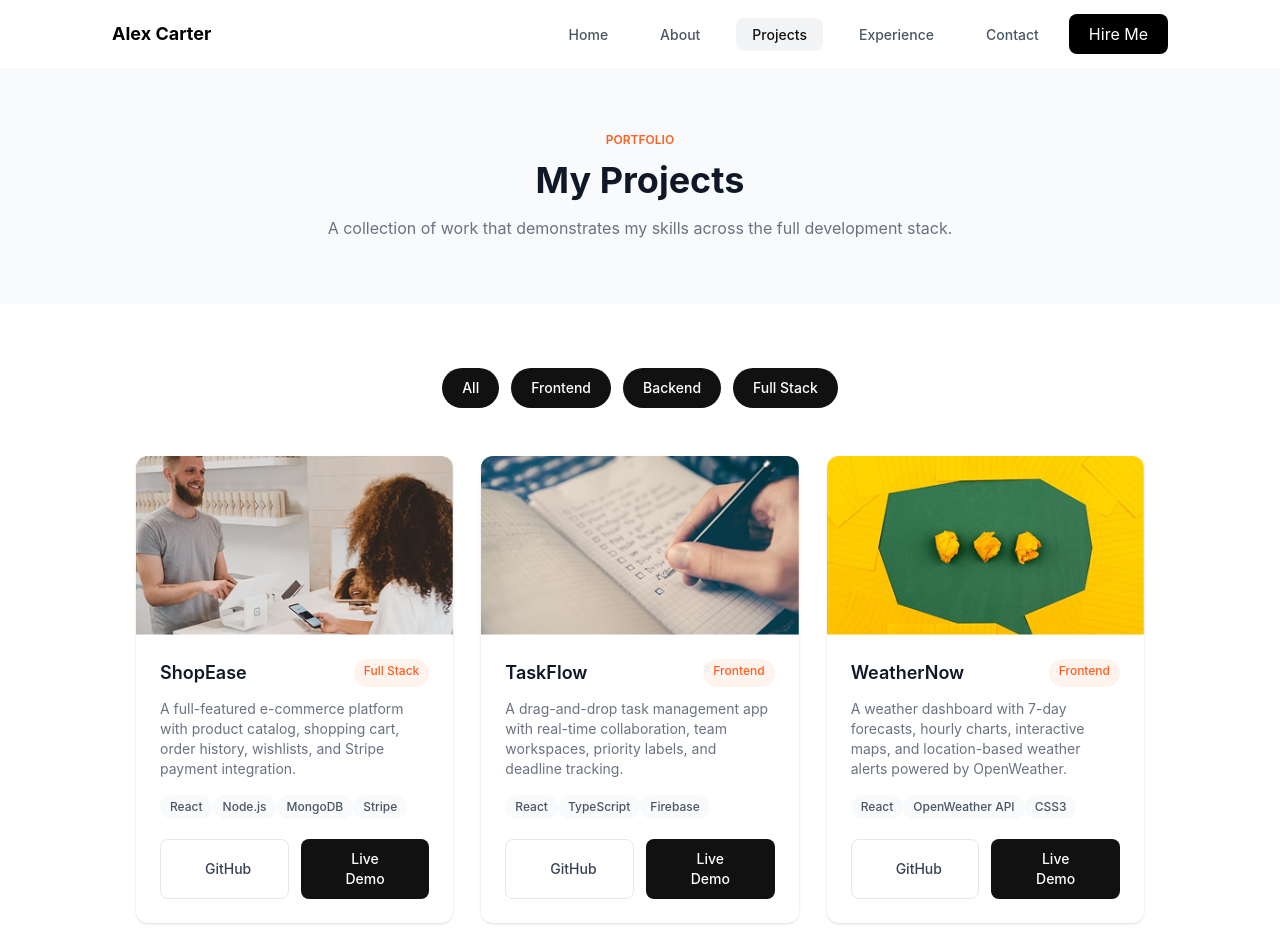
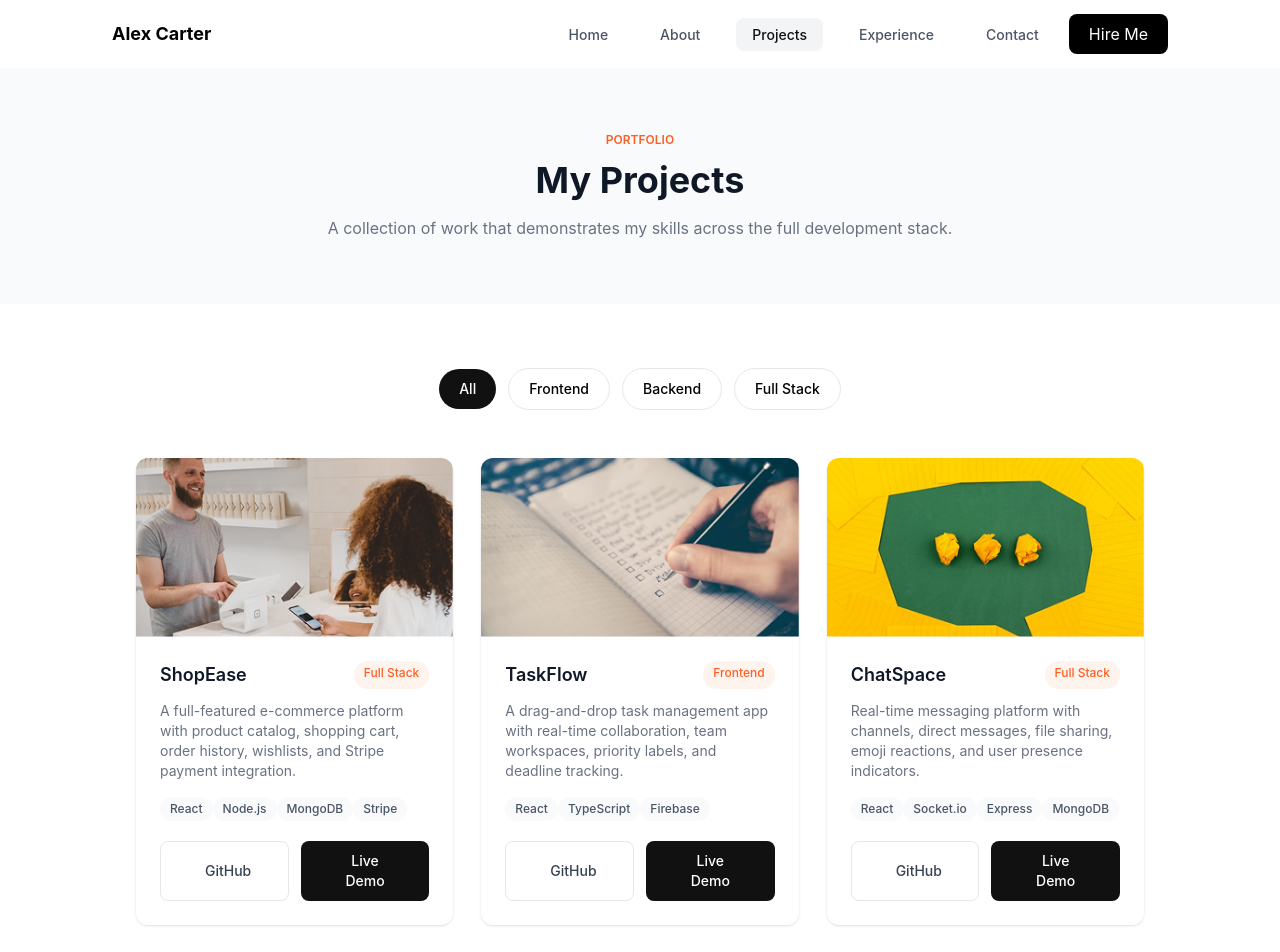
Before and after one commit to bando9/koda-b1-weekly2.1, a React (Vite) app: page /project in a window 1280 px wide. Shown: the top 952 px of the page. Built offline with nearby package versions, Linux system fonts and the light colour scheme.

Commit message:
feat: implement filter, yup validation, messages schema

```diff
--- a/package.json
+++ b/package.json
@@ -10,6 +10,7 @@
     "preview": "vite preview"
   },
   "dependencies": {
+    "@hookform/resolvers": "^5.9.1",
     "@tabler/icons-react": "^3.49.0",
     "@tailwindcss/vite": "^4.3.3",
     "react": "^19.2.8",
@@ -17,7 +18,8 @@
     "react-hook-form": "^7.90.0",
     "react-router": "^8.4.0",
     "tailwindcss": "^4.3.3",
-    "uuid": "^14.0.3"
+    "uuid": "^14.0.3",
+    "yup": "^1.7.1"
   },
   "devDependencies": {
     "@eslint/js": "^10.0.1",
--- a/src/features/contact/data/index.js
+++ b/src/features/contact/data/index.js
@@ -26,28 +26,28 @@ export const inputs = [
     title: "Full Name",
     ph: "Jordan Smith",
     type: "text",
-    required: true,
+    isRequired: true,
   },
   {
     nameFor: "email",
     title: "Email Address",
     ph: "you@example.com",
     type: "email",
-    required: true,
+    isRequired: true,
   },
   {
     nameFor: "phone",
     title: "Phone Number",
     ph: "+1 (415) 555-0100",
     type: "tel",
-    required: false,
+    isRequired: false,
   },
   {
     nameFor: "subject",
     title: "Subject",
     ph: "Project inquiry",
     type: "text",
-    required: true,
+    isRequired: true,
   },
 ];
 
--- a/src/features/contact/input.jsx
+++ b/src/features/contact/input.jsx
@@ -1,26 +1,34 @@
 export default function Input({
-  required,
+  isRequired = false,
   register,
   title,
   nameFor,
   ph,
   rules,
   type = "text",
+  errors = {},
   ...props
 }) {
+  const errorMessage = errors[nameFor]?.message;
+
   return (
     <div className="flex flex-col space-y-1.5">
       <label htmlFor={nameFor} className="font-medium text-sm">
-        {title} {required ? <span className="text-[#FF6467]">*</span> : ""}
+        {title} {isRequired ? <span className="text-[#FF6467]">*</span> : ""}
       </label>
       <input
         {...(register ? register(nameFor, rules) : {})}
         placeholder={ph}
         type={type}
         id={nameFor}
+        className="border border-[#E5E7EB] py-3 px-4 rounded-lg"
         {...props}
-        className="border border-[#E5E7EB] py-3 px-4 rounded-lg"
       />
+      {errorMessage ? (
+        <span className="text-xs lg:text-sm text-red-500">{errorMessage}</span>
+      ) : (
+        <span></span>
+      )}
     </div>
   );
 }
--- /dev/null
+++ b/src/features/contact/schema/index.js
@@ -0,0 +1,22 @@
+import * as yup from "yup";
+
+export const messagesSchema = yup.object({
+  name: yup
+    .string()
+    .trim()
+    .matches(/^[^0-9]*$/, "Input tidak boleh mengandung angka")
+    .required("Full Name wajib diisi"),
+  email: yup
+    .string()
+    .trim()
+    .email("Format email tidak valid")
+    .required("Email Address wajib diisi"),
+  phone: yup.string().trim().optional(),
+  subject: yup.string().trim().required("Subject wajib diisi"),
+  country: yup.string().trim().optional(),
+  message: yup
+    .string()
+    .trim()
+    .min(10, "Message minimal 10 karakter")
+    .required("Message wajib diisi"),
+});
--- a/src/features/home/data/index.js
+++ b/src/features/home/data/index.js
@@ -37,34 +37,6 @@ export const skills = [
   "Git",
 ];
 
-export const projects = [
-  {
-    id: 1,
-    src: "work1",
-    title: "ShopEase",
-    description:
-      "A full-featured e-commerce platform with product catalog, cart management, and Stripe payment integration.",
-    technologies: ["React", "Node.js", "MongoDB", "Stripe"],
-  },
-  {
-    id: 2,
-    src: "work2",
-    title: "TaskFlow",
-    description:
-      "A drag-and-drop task manager with real-time collaboration, team workspaces, and deadline tracking.",
-    technologies: ["React", "TypeScript", "Firebase"],
-  },
-
-  {
-    id: 3,
-    src: "work3",
-    title: "ChatSpace",
-    description:
-      "Real-time messaging platform with channels, direct messages, file sharing, and emoji reactions.",
-    technologies: ["React", "Socket.io", "Express", "MongoDB"],
-  },
-];
-
 export const testimonials = [
   {
     id: 1,
--- a/src/features/project/data/index.js
+++ b/src/features/project/data/index.js
@@ -19,6 +19,15 @@ export const projects = [
   },
   {
     id: 3,
+    title: "ChatSpace",
+    src: "work3",
+    description:
+      "Real-time messaging platform with channels, direct messages, file sharing, emoji reactions, and user presence indicators.",
+    label: "Full Stack",
+    techs: ["React", "Socket.io", "Express", "MongoDB"],
+  },
+  {
+    id: 4,
     title: "WeatherNow",
     src: "work3",
     description:
@@ -26,15 +35,7 @@ export const projects = [
     label: "Frontend",
     techs: ["React", "OpenWeather API", "CSS3"],
   },
-  {
-    id: 4,
-    title: "ChatSpace",
-    src: "work3",
-    description:
-      "Real-time messaging platform with channels, direct messages, file sharing, emoji reactions, and user presence indicators.",
-    label: "Full Stack",
-    techs: ["React", "Socket.io", "Express", "MongoDB"],
-  },
+
   {
     id: 5,
     title: "PortfolioGen",
@@ -54,3 +55,10 @@ export const projects = [
     techs: ["Next.js", "PostgreSQL", "Prisma", "TypeScript"],
   },
 ];
+
+export const categories = [
+  { id: "all", label: "All" },
+  { id: "frontend", label: "Frontend" },
+  { id: "Backend", label: "Backend" },
+  { id: "full stack", label: "Full Stack" },
+];
--- a/src/pages/contact/index.jsx
+++ b/src/pages/contact/index.jsx
@@ -13,11 +13,21 @@ import {
   initialForm,
   inputs,
 } from "../../features/contact/data";
+import { messagesSchema } from "../../features/contact/schema";
+import { yupResolver } from "@hookform/resolvers/yup";
 
 export default function Contact() {
-  const { register, handleSubmit, reset } = useForm({
+  const {
+    register,
+    handleSubmit,
+    reset,
+    formState: { errors },
+  } = useForm({
+    resolver: yupResolver(messagesSchema),
     defaultValues: initialForm,
   });
+
+  // console.log(errors);
 
   const [messages, setMessages] = useState(() => {
     try {
@@ -36,7 +46,7 @@ export default function Contact() {
       ...data,
     };
 
-    setMessages((prevMessages) => [createMessage, ...prevMessages]);
+    setMessages((prevMessages) => [...prevMessages, createMessage]);
 
     reset();
   }
@@ -65,12 +75,13 @@ export default function Contact() {
             {inputs.map((input, i) => (
               <Input
                 key={i}
-                required={input.required}
+                isRequired={input.isRequired}
                 ph={input.ph}
                 title={input.title}
                 nameFor={input.nameFor}
                 type={input.type}
                 register={register}
+                errors={errors}
               />
             ))}
           </div>
@@ -80,6 +91,7 @@ export default function Contact() {
             register={register}
             nameFor="country"
             type="text"
+            errors={errors}
           />
 
           <div className="flex flex-col space-y-1.5">
@@ -92,6 +104,13 @@ export default function Contact() {
               placeholder="Tell me about your project or what you need help with..."
               {...register("message")}
             />
+            {errors.message?.message ? (
+              <span className="text-xs lg:text-sm text-red-500">
+                {errors.message?.message}
+              </span>
+            ) : (
+              <span></span>
+            )}
           </div>
 
           <div>
@@ -140,7 +159,7 @@ export default function Contact() {
               Send Message
             </button>
             <button
-              type="click"
+              type="button"
               onClick={handleReset}
               className="px-8 py-3 border-[#E5E7EB] border-2 rounded-lg"
             >
--- a/src/pages/home/index.jsx
+++ b/src/pages/home/index.jsx
@@ -5,14 +5,12 @@ import SectionHeading from "../../features/home/components/section-heading";
 import CardHomeTestimonial from "../../features/home/components/card-home-testimonial";
 
 import { Link } from "react-router";
-import {
-  abouts,
-  projects,
-  skills,
-  testimonials,
-} from "../../features/home/data";
+import { abouts, skills, testimonials } from "../../features/home/data";
+import { projects } from "../../features/project/data";
 
 export default function Home() {
+  const showProjects = projects.slice(0, 3);
+
   return (
     <>
       <section
@@ -113,8 +111,7 @@ export default function Home() {
           <SectionHeading
             label="Technical Skills"
             title="What I Work With"
-            description="A snapshot of the tools and technologies I use to build modern
-                web applications."
+            description="A snapshot of the tools and technologies I use to build modern web applications."
           />
 
           <div className="space-y-3 space-x-4 mt-17 flex flex-wrap items-center justify-center">
@@ -135,7 +132,7 @@ export default function Home() {
           />
 
           <div className="mt-15 px-6 space-y-8 lg:space-y-0 lg:flex lg:space-x-7">
-            {projects.map((project) => (
+            {showProjects.map((project) => (
               <CardHomeWork
                 key={project.id}
                 src={project.src}
--- a/src/pages/project/index.jsx
+++ b/src/pages/project/index.jsx
@@ -1,18 +1,17 @@
 import { useState } from "react";
 import Header from "../../components/header";
 import Card from "../../features/project/card";
-import { projects } from "../../features/project/data";
+import { categories, projects } from "../../features/project/data";
 
 export default function Project() {
   const [filter, setFilter] = useState("all");
 
-  const activeFilter = "bg-[#111111] text-white";
-
-  const filteredProjects = projects.filter((project) => {
-    return project.label.toLocaleLowerCase() == filter.toLowerCase();
-  });
-
-  console.log(filteredProjects);
+  const filteredProjects =
+    filter === "all"
+      ? projects
+      : projects.filter((project) => {
+          return project.label.toLocaleLowerCase() == filter.toLowerCase();
+        });
 
   return (
     <>
@@ -24,58 +23,23 @@ export default function Project() {
 
       <section className="py-16 px-6">
         <div className="flex justify-center items-center gap-3">
-          <button
-            onClick={() => setFilter("all")}
-            className={`rounded-full py-2.5 px-5 font-medium text-sm ${activeFilter}`}
-          >
-            All
-          </button>
-          <button
-            onClick={() => setFilter("frontend")}
-            className="rounded-full bg-[#111111] py-2.5 px-5 font-medium  text-white text-sm"
-          >
-            Frontend
-          </button>
-          <button
-            onClick={() => setFilter("backend")}
-            className="rounded-full bg-[#111111] py-2.5 px-5 font-medium  text-white text-sm"
-          >
-            Backend
-          </button>
+          {categories.map((category) => {
+            const isActive = filter === category.id;
 
-          <button
-            onClick={() => setFilter("full stack")}
-            className="rounded-full bg-[#111111] py-2.5 px-5 font-medium  text-white text-sm"
-          >
-            Full Stack
-          </button>
+            return (
+              <button
+                key={category.id}
+                onClick={() => setFilter(category.id)}
+                className={`rounded-full py-2.5 px-5 font-medium text-sm cursor-pointer ${isActive ? "bg-[#111111] text-white" : "border border-[#E5E7EB]"}`}
+              >
+                {category.label}
+              </button>
+            );
+          })}
         </div>
 
         <div className="mt-12 space-y-7 lg:grid lg:grid-cols-3 lg:gap-7 lg:px-28">
-          {filter !== "all"
-            ? filteredProjects.map((project) => (
-                <Card
-                  key={project.id}
-                  techs={project.techs}
-                  title={project.title}
-                  src={project.src}
-                  description={project.description}
-                  label={project.label}
-                />
-              ))
-            : projects.map((project) => (
-                <Card
-                  key={project.id}
-                  techs={project.techs}
-                  title={project.title}
-                  src={project.src}
-                  description={project.description}
-                  label={project.label}
-                />
-              ))}
-        </div>
-        {/* <div className="mt-12 space-y-7 lg:grid lg:grid-cols-3 lg:gap-7 lg:px-28">
-          {projects.map((project) => (
+          {filteredProjects.map((project) => (
             <Card
               key={project.id}
               techs={project.techs}
@@ -85,7 +49,7 @@ export default function Project() {
               label={project.label}
             />
           ))}
-        </div> */}
+        </div>
       </section>
     </>
   );
```
Also changed, not shown: 1 other file (tests, documents, lock files or other folders).
